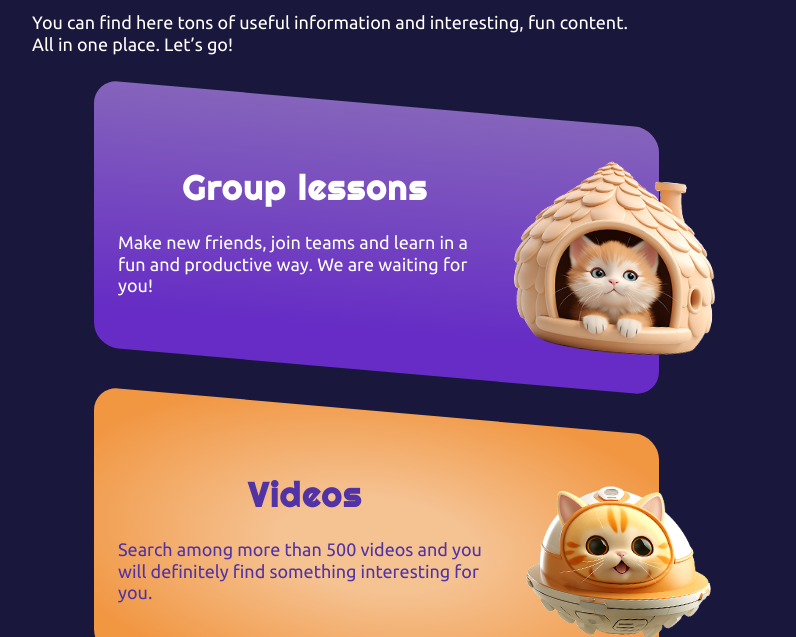
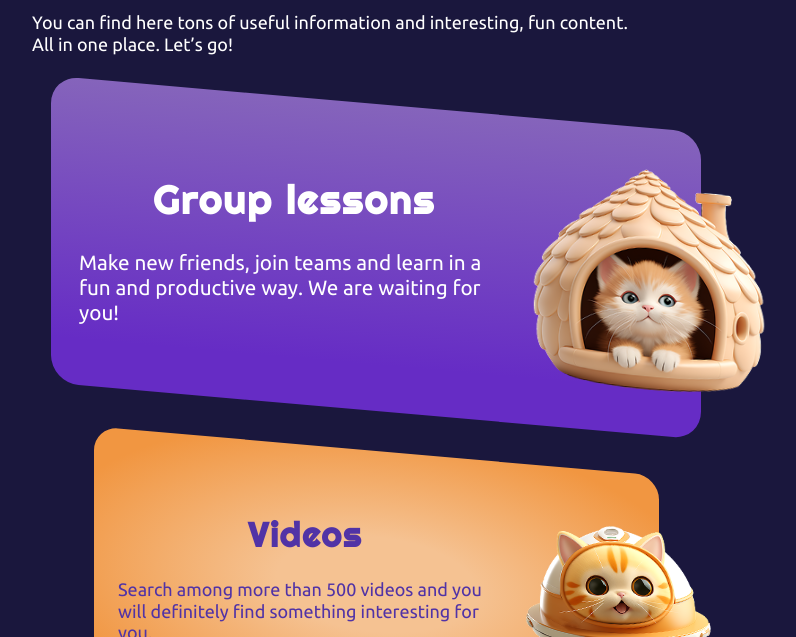
Before and after one commit to Oleg998/catademy, a website built with Vite: page src/index.html in a window 1280 px wide. In both pictures the pointer is over the element 640 px from the left and 1303 px from the top of the page. Shown: the part 1066-1703 px from the top of the page, without its empty margins (264-1060 px from the left). Built offline with nearby package versions, Linux system fonts and the light colour scheme; a web font is replaced by a local one.

Commit message:
Update opportunities.scss

```diff
--- a/src/scss/opportunities.scss
+++ b/src/scss/opportunities.scss
@@ -18,6 +18,8 @@
   padding: 138px 22px 50px 21px;
   border-radius: 24px;
   transform: skewY(5deg);
+  zoom: normal;
+  transition: zoom 4s ease-in-out 1s;
 }
 .opportunity:nth-child(1) {
   background: $purple_gradient;
@@ -28,6 +30,9 @@
 }
 .opportunity:nth-child(3) {
   background: $purple_gradient;
+}
+.opportunity:hover {
+zoom: 115%;
 }
 .opportunity__title {
   text-align: center;
```
